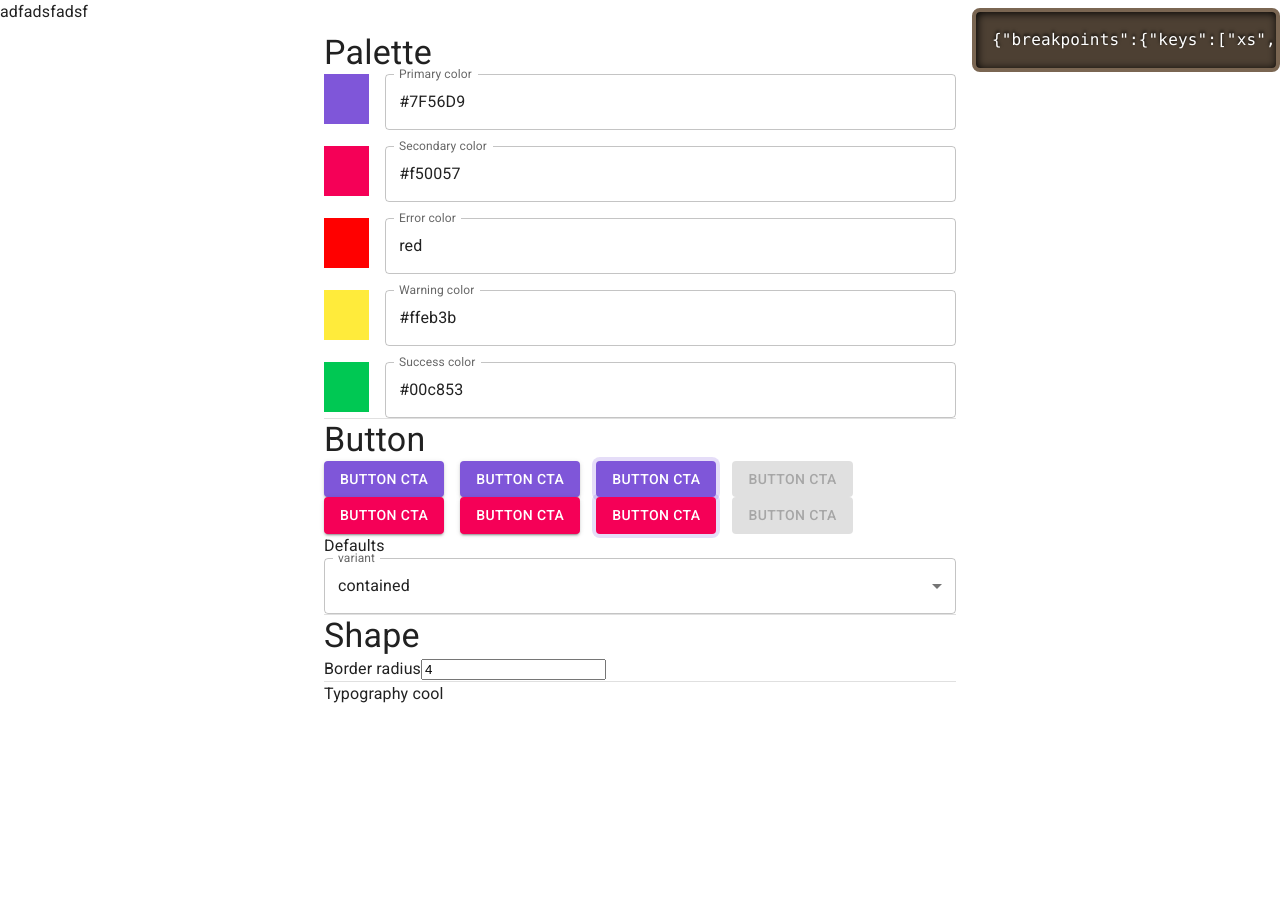
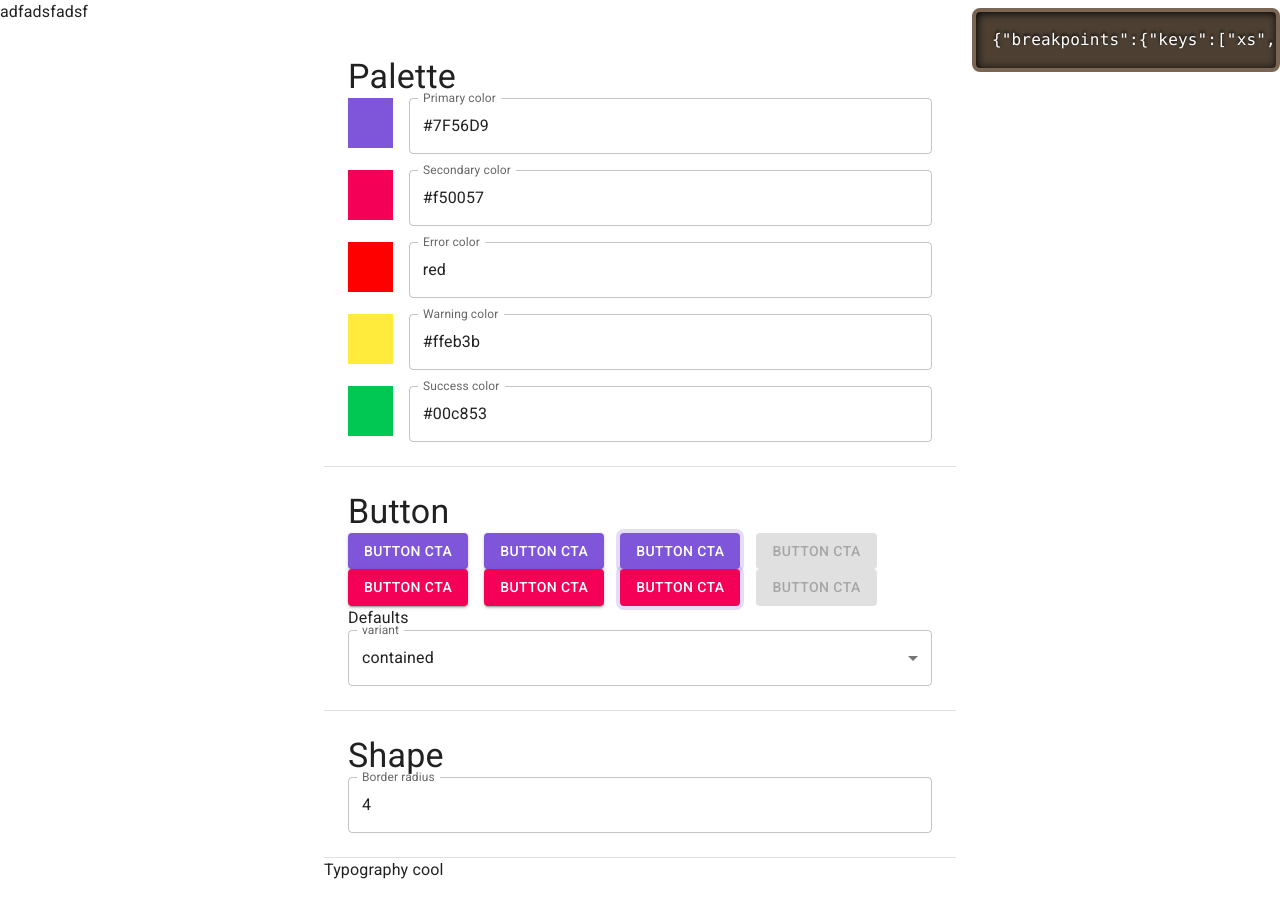
Before and after one commit to sernstberger/mui-theme-creator, a React (Create React App) app: page / in a window 1280 px wide. Before the commit the page ends 800 px from the top, so only its background shows below. Built offline with nearby package versions, Linux system fonts and the light colour scheme.

Commit message:
added layout and textinput

```diff
--- a/src/App.tsx
+++ b/src/App.tsx
@@ -1,15 +1,11 @@
-import * as React from "react";
-import Container from "@mui/material/Container";
-import Typography from "@mui/material/Typography";
 import Box from "@mui/material/Box";
 import Button from "./components/Button";
-import { Formik, Field, Form, FormikHelpers } from "formik";
 import { Grid } from "@mui/material";
 import SyntaxHighlighter from "react-syntax-highlighter";
 import { dark } from "react-syntax-highlighter/dist/esm/styles/prism";
 import theme from "./theme";
 import Palette from "./components/Palette";
-import Shape from "./Shape";
+import Shape from "./components/Shape";
 
 export default function App() {
   return (
--- a/src/Shape/index.tsx
+++ /dev/null
@@ -1,43 +0,0 @@
-import * as React from "react";
-import Box from "@mui/material/Box";
-import InputLabel from "@mui/material/InputLabel";
-import MenuItem from "@mui/material/MenuItem";
-import FormControl from "@mui/material/FormControl";
-import Select, { SelectChangeEvent } from "@mui/material/Select";
-import { DistributiveOmit, OverridableStringUnion } from "@mui/types";
-import SyntaxHighlighter from "react-syntax-highlighter";
-import { dark } from "react-syntax-highlighter/dist/esm/styles/prism";
-
-import { Formik, Field, Form, FormikHelpers, useFormikContext } from "formik";
-
-import {
-  Button as MuiButton,
-  ButtonPropsVariantOverrides,
-  Divider,
-  Stack,
-  Typography,
-} from "@mui/material";
-
-const Shape = () => {
-  const { values, setFieldValue } = useFormikContext<any>();
-  return (
-    <div>
-      <Typography variant="h4">Shape</Typography>
-
-      <label htmlFor={values.borderRadius}>Border radius</label>
-      <Field
-        id={values.borderRadius}
-        name={values.borderRadius}
-        type="number"
-        value={values.borderRadius}
-        onChange={(e: React.ChangeEvent<HTMLInputElement>) => {
-          setFieldValue("borderRadius", parseInt(e.target.value, 10));
-        }}
-      />
-
-      <Divider />
-    </div>
-  );
-};
-
-export default Shape;
--- a/src/components/Button/index.tsx
+++ b/src/components/Button/index.tsx
@@ -5,17 +5,14 @@ import MenuItem from "@mui/material/MenuItem";
 import FormControl from "@mui/material/FormControl";
 import Select, { SelectChangeEvent } from "@mui/material/Select";
 import { DistributiveOmit, OverridableStringUnion } from "@mui/types";
-import SyntaxHighlighter from "react-syntax-highlighter";
-import { dark } from "react-syntax-highlighter/dist/esm/styles/prism";
-import theme from "../../theme";
 
 import {
   Button as MuiButton,
   ButtonPropsVariantOverrides,
-  Divider,
   Stack,
   Typography,
 } from "@mui/material";
+import Layout from "../Layout";
 
 const Button = () => {
   const [variant, setVariant] =
@@ -26,15 +23,13 @@ const Button = () => {
       >
     >("contained");
 
-  const codeString = `${theme}`;
   const handleChange = (event: SelectChangeEvent) => {
     console.log(event.target.value);
     const foo: any = event.target.value;
     setVariant(foo);
   };
   return (
-    <div>
-      <Typography variant="h4">Button</Typography>
+    <Layout title="Button">
       <Stack spacing={2} direction="row">
         <MuiButton variant={variant}>Button CTA</MuiButton>
         <MuiButton variant={variant} className="Mui-hover">
@@ -85,9 +80,7 @@ const Button = () => {
           </Select>
         </FormControl>
       </Box>
-
-      <Divider />
-    </div>
+    </Layout>
   );
 };
 
--- /dev/null
+++ b/src/components/Form/TextInput/index.tsx
@@ -0,0 +1,20 @@
+import { Formik, Field, Form, FormikHelpers, useFormikContext } from "formik";
+import { Stack, TextField } from "@mui/material";
+
+const TextInput = ({ field, label, type = "text" }: any) => {
+  const { values, handleChange, touched, errors } = useFormikContext<any>();
+  return (
+    <TextField
+      {...{ label, type }}
+      fullWidth
+      id={field}
+      name={field}
+      value={values[field]}
+      onChange={handleChange}
+      error={touched[field] && Boolean(errors[field])}
+      helperText={touched[field] && errors[field]}
+    />
+  );
+};
+
+export default TextInput;
--- /dev/null
+++ b/src/components/Layout/index.tsx
@@ -0,0 +1,15 @@
+import { Box, Divider, Typography } from "@mui/material";
+
+const Layout = ({ title, children }: any) => {
+  return (
+    <>
+      <Box padding={3}>
+        <Typography variant="h4">{title}</Typography>
+        {children}
+      </Box>
+      <Divider />
+    </>
+  );
+};
+
+export default Layout;
--- a/src/components/Palette/Color.tsx
+++ b/src/components/Palette/Color.tsx
@@ -5,6 +5,7 @@ import MenuItem from "@mui/material/MenuItem";
 import FormControl from "@mui/material/FormControl";
 import { Formik, Field, Form, FormikHelpers, useFormikContext } from "formik";
 import { Stack, TextField } from "@mui/material";
+import TextInput from "../Form/TextInput";
 
 const Color = ({ field, label }: any) => {
   const { values, handleChange, touched, errors } = useFormikContext<any>();
@@ -12,16 +13,7 @@ const Color = ({ field, label }: any) => {
     <Stack direction="row" spacing={2}>
       <Box style={{ backgroundColor: values[field] }} height={50} width={50} />
 
-      <TextField
-        {...{ label }}
-        fullWidth
-        id={field}
-        name={field}
-        value={values[field]}
-        onChange={handleChange}
-        error={touched[field] && Boolean(errors[field])}
-        helperText={touched[field] && errors[field]}
-      />
+      <TextInput {...{ field, label }} />
       {/* <Box style={{ backgroundColor: values[field] }} height={50} width={50} />
       <Box style={{ backgroundColor: values[field] }} height={50} width={50} />
       <Box style={{ backgroundColor: values[field] }} height={50} width={50} /> */}
--- a/src/components/Palette/index.tsx
+++ b/src/components/Palette/index.tsx
@@ -1,28 +1,10 @@
-import * as React from "react";
-import Box from "@mui/material/Box";
-import InputLabel from "@mui/material/InputLabel";
-import MenuItem from "@mui/material/MenuItem";
-import FormControl from "@mui/material/FormControl";
-import Select, { SelectChangeEvent } from "@mui/material/Select";
-import { DistributiveOmit, OverridableStringUnion } from "@mui/types";
-
-import theme from "../../theme";
-import { Formik, Field, Form, FormikHelpers, useFormikContext } from "formik";
-
-import {
-  Button as MuiButton,
-  ButtonPropsVariantOverrides,
-  Divider,
-  Stack,
-  Typography,
-} from "@mui/material";
+import { Divider, Stack } from "@mui/material";
 import Color from "./Color";
+import Layout from "../Layout";
 
 const Palette = () => {
-  const { values } = useFormikContext<any>();
   return (
-    <div>
-      <Typography variant="h4">Palette</Typography>
+    <Layout title="Palette">
       <Stack spacing={2}>
         <Color field="primaryColor" label="Primary color" />
         <Color field="secondaryColor" label="Secondary color" />
@@ -30,9 +12,7 @@ const Palette = () => {
         <Color field="warningColor" label="Warning color" />
         <Color field="successColor" label="Success color" />
       </Stack>
-
-      <Divider />
-    </div>
+    </Layout>
   );
 };
 
--- /dev/null
+++ b/src/components/Shape/index.tsx
@@ -0,0 +1,12 @@
+import TextInput from "../Form/TextInput";
+import Layout from "../Layout";
+
+const Shape = () => {
+  return (
+    <Layout title="Shape">
+      <TextInput field="borderRadius" type="number" label="Border radius" />
+    </Layout>
+  );
+};
+
+export default Shape;
```
